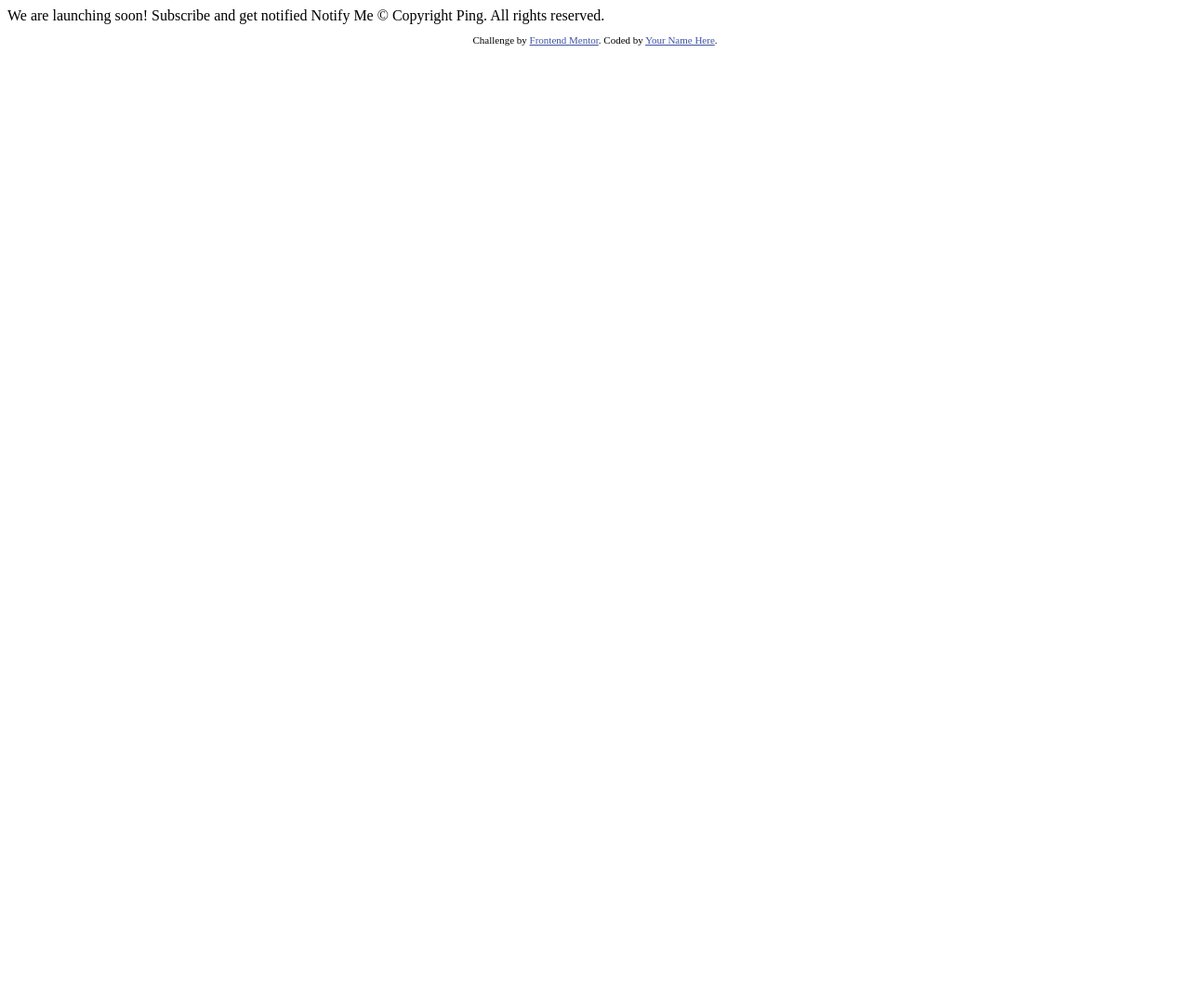
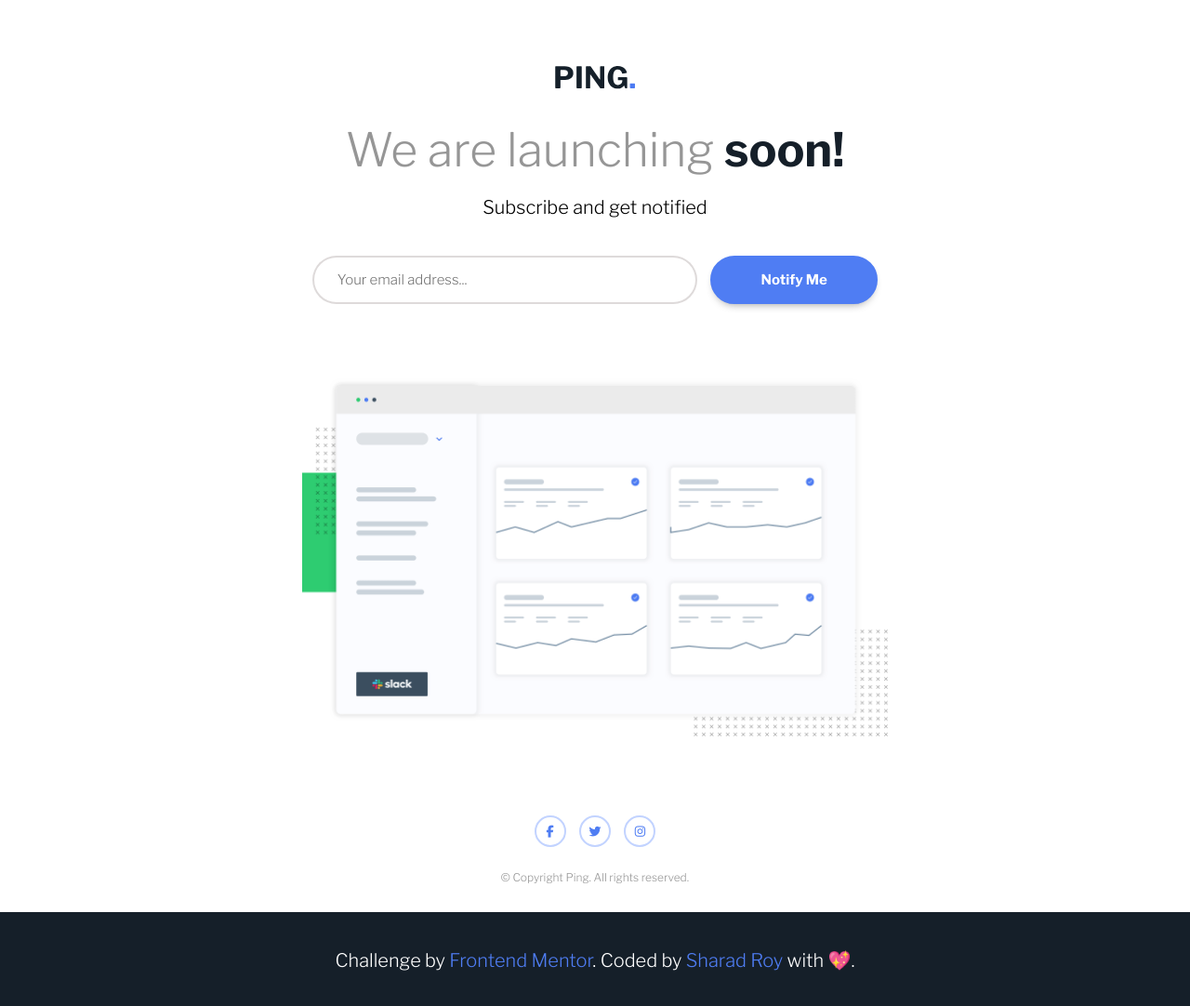
Before and after one commit to TheRealMentor/ping-coming-soon, a plain HTML site: page index.html in a window 1280 px wide. Shown: the whole page at 93% size. Before the commit the page ends 800 px from the top, so only its background shows below. Drawn offline with nearby package versions, Linux system fonts and the light colour scheme.

Commit message:
Completed

```diff
--- /dev/null
+++ b/css/style.css
@@ -0,0 +1,189 @@
+/* SETUP CSS */
+:root {
+  --blue: hsl(223, 87%, 63%);
+  --pale-blue: hsl(223, 100%, 88%);
+  --light-red: hsl(354, 100%, 66%);
+  --gray: hsl(0, 0%, 59%);
+  --very-dark-blue: hsl(209, 33%, 12%);
+  --font-size: 20px;
+  --font-family: 'Libre Franklin';
+}
+
+* {
+  margin: 0;
+  padding: 0;
+}
+
+body {
+  font-family: var(--font-family), sans-serif;
+  font-size: var(--font-size);
+}
+
+.container {
+  width: 80%;
+  margin: 0 auto;
+  text-align: center;
+}
+
+/* Header */
+.logo {
+  margin-top: 70px;
+}
+
+.header {
+  margin-top: 30px;
+}
+
+.header h1 {
+  font-weight: 300;
+  font-size: 2.5em;
+  color: var(--gray);
+  margin-bottom: 20px;
+}
+
+.header h1 span {
+  font-weight: 700;
+  color: var(--very-dark-blue);
+}
+
+/* Form */
+#form {
+  margin-top: 40px;
+}
+
+#form input,
+#btn {
+  padding: 15px 25px;
+  border-radius: 50px;
+  font: inherit;
+  font-size: 15px;
+}
+
+input[type="email"] {
+  width: 360px;
+  margin-right: 10px;
+  color: var(--gray);
+  border: 2px solid #cec7c7a9;
+}
+
+#btn {
+  cursor: pointer;
+  width: 180px;
+  color: white;
+  font-weight: 700;
+  background-color: var(--blue);
+  border: 2px solid var(--blue);
+  box-shadow: 0px 5px 10px -5px var(--gray);
+}
+
+.email-box, #btn {
+  position: relative;
+  display: inline-block;
+}
+
+#msg {
+  font-size: 13px;
+  position: absolute;
+  top: 60px;
+  left: 30px;
+  font-style: italic;
+}
+
+.illustration {
+  margin: 80px 0;
+}
+
+.illustration img {
+  width: 630px;
+}
+
+.social-icon {
+  display: inline-block;
+  border-radius: 50%;
+  width: 30px;
+  height: 30px;
+  border: 2px solid var(--pale-blue);
+  margin: 0 5px;
+  position: relative;
+}
+
+.socials a i {
+  text-decoration: none;
+  color: var(--blue);
+  font-size: 13px;
+  position: absolute;
+  top: 50%;
+  left: 50%;
+  transform: translate(-50%, -50%);
+}
+
+.copyright {
+  font-size: 12px;
+  margin: 20px 0;
+  color: var(--gray);
+}
+
+/* Footer */
+
+footer {
+  display: flex;
+  padding: 40px 0;
+  margin-top: 30px;
+  color: white;
+  background-color: var(--very-dark-blue);
+  justify-content: center;
+}
+
+footer p a {
+  text-decoration: none;
+  color: var(--blue);
+}
+
+/* MOBILE VIEW */
+@media (max-width: 375px) {
+  :root {
+    --font-size: 13px;
+  }
+
+  .logo img {
+    width: 50px;
+  }
+  .header h1 {
+    font-size: 20px;
+  }
+
+  #form input,
+  #btn {
+    padding: 15px 25px;
+    border-radius: 50px;
+    font: inherit;
+  }
+
+  input[type="email"] {
+    width: 245px;
+    margin-bottom: 10px;
+    color: var(--gray);
+    border: 2px solid #cec7c7a9;
+  }
+
+  .email-box, #btn {
+    position: relative;
+    display: inline-block;
+    width: 100%;
+  }
+
+  .illustration img {
+    width: 300px;
+  }
+
+  footer {
+    padding: 40px;
+    text-align: center;
+  }
+
+  footer p a {
+    text-decoration: none;
+    color: var(--blue);
+  }
+
+}
--- a/index.html
+++ b/index.html
@@ -6,29 +6,65 @@
 
   <link rel="icon" type="image/png" sizes="32x32" href="./images/favicon-32x32.png">
 
-  <title>Frontend Mentor | Ping coming soon page</title>
+  <title>Ping coming soon page</title>
 
   <!-- Feel free to remove these styles or customise in your own stylesheet 👍 -->
-  <style>
-    .attribution { font-size: 11px; text-align: center; }
-    .attribution a { color: hsl(228, 45%, 44%); }
-  </style>
+  <link href="https://fonts.googleapis.com/css?family=Libre+Franklin:300,600,700&display=swap" rel="stylesheet">
+  <link rel="stylesheet" href="./css/style.css">
+
+  <script src="https://kit.fontawesome.com/2814e0ee6f.js" crossorigin="anonymous"></script>
+
 </head>
 <body>
 
-  We are launching soon!
+  <div class="container">
+    <div class="logo">
+      <img src="./images/logo.svg" alt="Ping Logo">
+    </div>
 
-  Subscribe and get notified
+    <div class="header">
+      <h1>We are launching <span>soon!</span></h1>
+      <p>Subscribe and get notified</p>
+    </div>
 
-  Notify Me
+    <form id="form">
+      <div class="email-box">
+        <input type="email" name="email" id="email" placeholder="Your email address...">
+        <p id="msg"></p>
+      </div>
+      <button id="btn" type="submit">Notify Me</button>
+    </form>
 
-  &copy; Copyright Ping. All rights reserved.
+    <div class="illustration">
+      <img src="./images/illustration-dashboard.png" alt="Dashboard illustration">
+    </div>
+
+    <div class="socials">
+      <div class="social-icon">
+        <a href="#"><i class="fab fa-facebook-f"></i></a>
+      </div>
+
+      <div class="social-icon">
+        <a href="#"><i class="fab fa-twitter"></i></a>
+      </div>
+
+      <div class="social-icon">
+        <a href="#"><i class="fab fa-instagram"></i></a>
+      </div>
+    </div>
+
+    <div class="copyright">
+      <p>&copy; Copyright Ping. All rights reserved.</p>
+    </div>
+  </div>
 
   <footer>
     <p class="attribution">
       Challenge by <a href="https://www.frontendmentor.io?ref=challenge" target="_blank">Frontend Mentor</a>.
-      Coded by <a href="#">Your Name Here</a>.
+      Coded by <a href="https://github.com/TheRealMentor/" target="_blank">Sharad Roy</a> with 💖.
     </p>
   </footer>
+
+  <script src="./js/script.js"></script>
 </body>
 </html>
--- /dev/null
+++ b/js/script.js
@@ -0,0 +1,45 @@
+console.log("Script Started!");
+var btn = document.getElementById('btn');
+
+btn.addEventListener('click', (e)=>{
+  e.preventDefault();
+  console.log("AAAAAAAA");
+  validation();
+});
+
+function validation() {
+  console.log("Entered validation")
+  let email = document.getElementById("email").value;
+  let emailCheck = isEmail(email);
+  let msg = '';
+  let err = null;
+  let green = "#2ecc71";
+  let red = "#ff5263";
+
+  if (email === '') {
+    msg = "Whoops! It looks like you forgot to add your email";
+    err = true;
+  } else if (!emailCheck) {
+    msg = "Please provide a valid email address";
+    err = true;
+  } else {
+    msg = "Welcome to the club!";
+    err = false;
+  }
+
+  if(err) {
+    document.getElementById('msg').innerHTML = msg;
+    document.getElementById('msg').style.color = red;
+    document.getElementById('email').style.borderColor = red;
+  } else {
+    document.getElementById('msg').innerHTML = msg;
+    document.getElementById('msg').style.color = green;
+    document.getElementById('email').style.borderColor = green;
+  }
+
+  btn.style.marginTop = "50px";
+}
+
+function isEmail(email) {
+  return /^(([^<>()\[\]\\.,;:\s@"]+(\.[^<>()\[\]\\.,;:\s@"]+)*)|(".+"))@((\[[0-9]{1,3}\.[0-9]{1,3}\.[0-9]{1,3}\.[0-9]{1,3}])|(([a-zA-Z\-0-9]+\.)+[a-zA-Z]{2,}))$/.test(email);
+}
```
